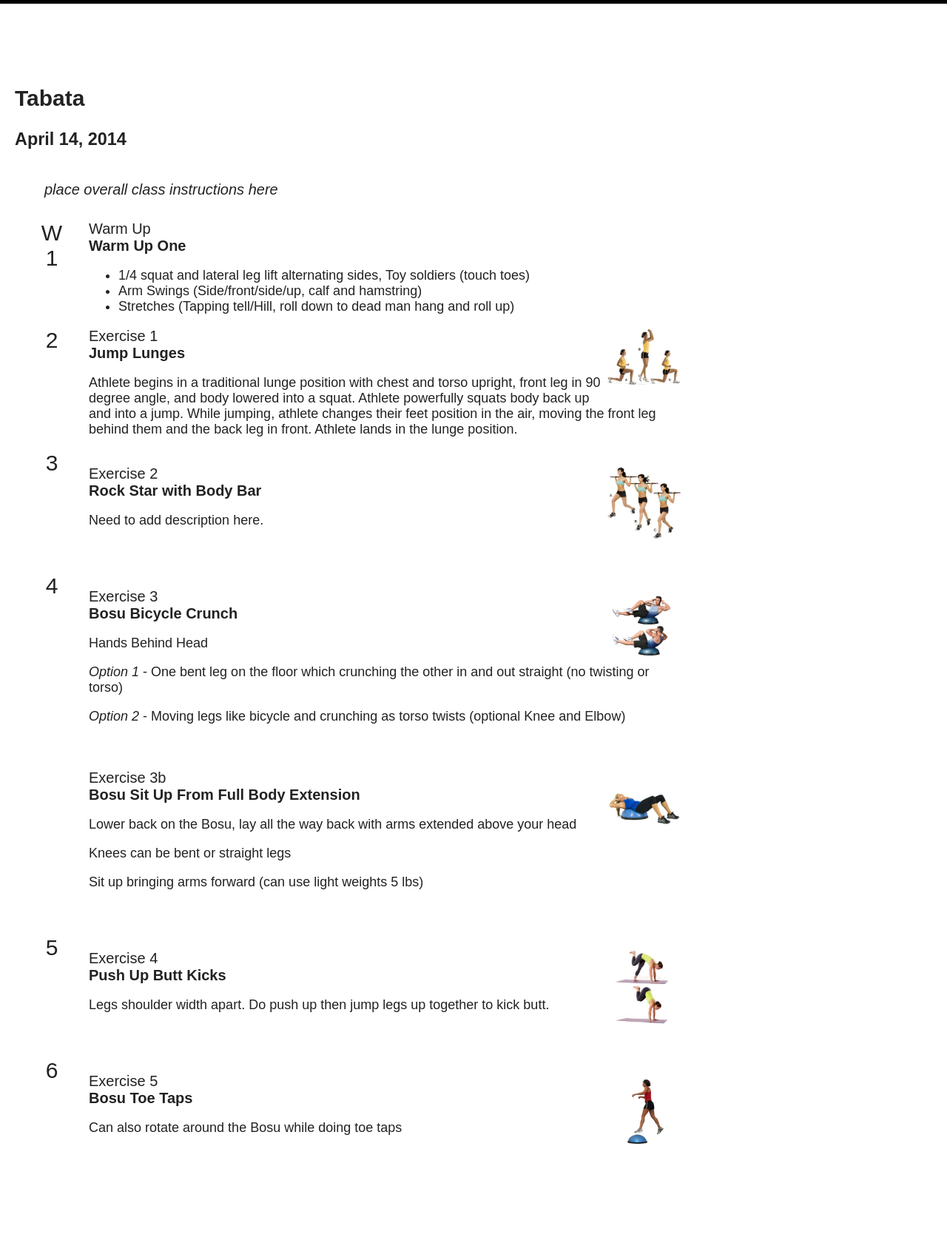
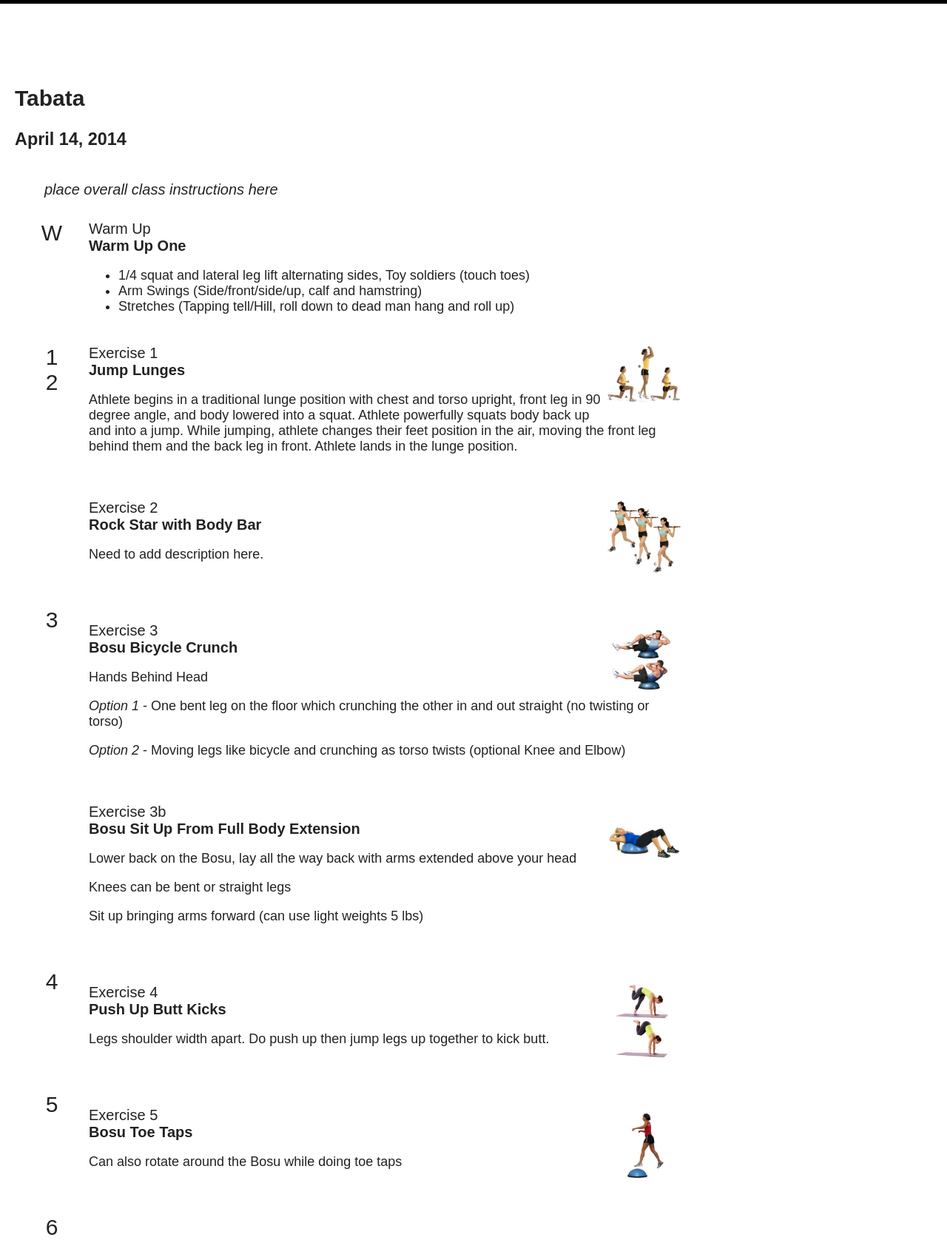
Before and after one commit to christyallen/christyallen.github.io, a Jekyll site: the page built from workouts/_posts/2014-04-14-tabata.md, in a window 1280 px wide. Shown: the whole page at 74% size. Built offline with Jekyll 4.4.1, drawn with Linux system fonts in a browser that asks for light colours; nearby versions of some CDN libraries; before the commit the page ends 1596 px from its top, so only the background shows below that.

Commit message:
Site updated at 2014-04-15 21:03:55 UTC

```diff
--- a/_layouts/workout.html
+++ b/_layouts/workout.html
@@ -23,7 +23,6 @@
 
 <!-- exercise 1 -->
 <div class="exercise-left">W</div>
-<div class="clear"></div>
 <div class="exercise-right">
 
 {% if page.warm-up %}
@@ -35,19 +34,19 @@
               <div class="exercise-number">Warm Up</div>
                 <div class="exercise-title">{{post.title}}</div>
                 <div class="exercise-description">{{ post.content | markdownify }}</div>
-                <div class="clear"></div>
+                <br style="clear: both;" />
           {% endif %}
         {% endfor %}
 
 {% endif %}
+
 </div>
-<div class="clear"></div>
-<!-- end warm up -->
+<br style="clear: both;" />
+<!-- end exercise 1 -->
 
 
 <!-- exercise 1 -->
 <div class="exercise-left">1</div>
-<div class="clear"></div>
 <div class="exercise-right">
 
 {% if page.exercise-1 %}
@@ -60,7 +59,7 @@
               <div class="exercise-number">Exercise 1</div>
                 <div class="exercise-title">{{post.title}}</div>
                 <div class="exercise-description">{{ post.content | markdownify }}</div>
-                <div class="clear"></div>
+                <br style="clear: both;" />
           {% endif %}
         {% endfor %}
 
@@ -78,7 +77,7 @@
               <div class="exercise-number">Exercise 1b</div>
                 <div class="exercise-title">{{post.title}}</div>
                 <div class="exercise-description">{{ post.content | markdownify }}</div>
-                <div class="clear"></div>
+                <br style="clear: both;" />
           </p>
           {% endif %}
         {% endfor %}
@@ -86,7 +85,7 @@
 {% endif %}
 
 </div>
-<div class="clear"></div>
+<style="clear: both;" />
 <!-- end exercise 1 -->
 
 <!-- exercise 2 -->
@@ -131,7 +130,7 @@
 {% endif %}
 
 </div>
-
+<br style="clear: both;" />
 <!-- end exercise 2 -->
 
 <!-- exercise 3 -->
@@ -176,7 +175,7 @@
 {% endif %}
 
 </div>
-
+<br style="clear: both;" />
 <!-- end exercise 3 -->
 
 <!-- exercise 4 -->
@@ -221,7 +220,7 @@
 {% endif %}
 
 </div>
-
+<br style="clear: both;" />
 <!-- end exercise 4 -->
 
 <!-- exercise 5 -->
@@ -266,7 +265,7 @@
 {% endif %}
 
 </div>
-
+<br style="clear: both;" />
 <!-- end exercise 5 -->
 
 <!-- exercise 6 -->
@@ -311,7 +310,7 @@
 {% endif %}
 
 </div>
-
+<br style="clear: both;" />
 <!-- end exercise 6 -->
 
 
```
